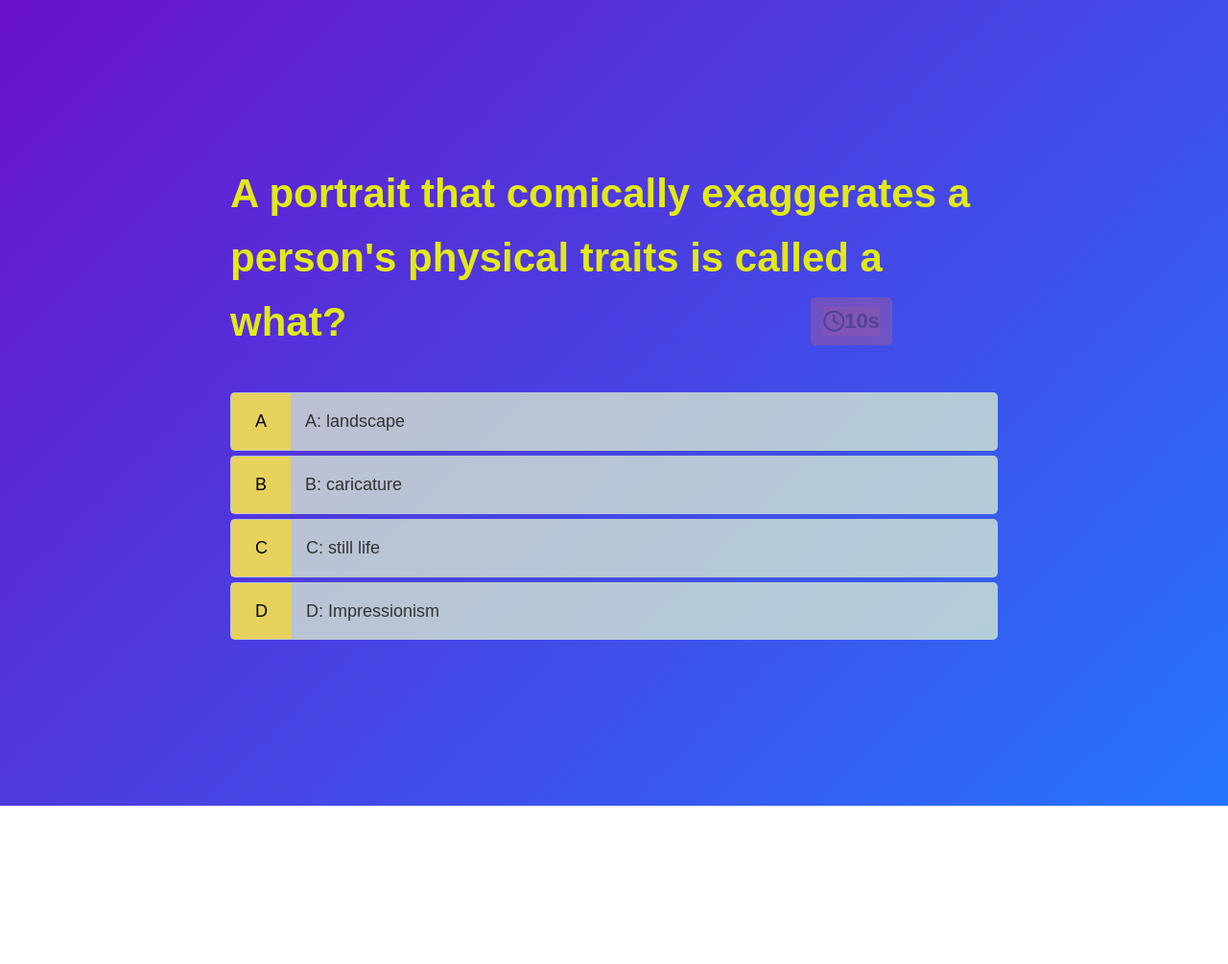
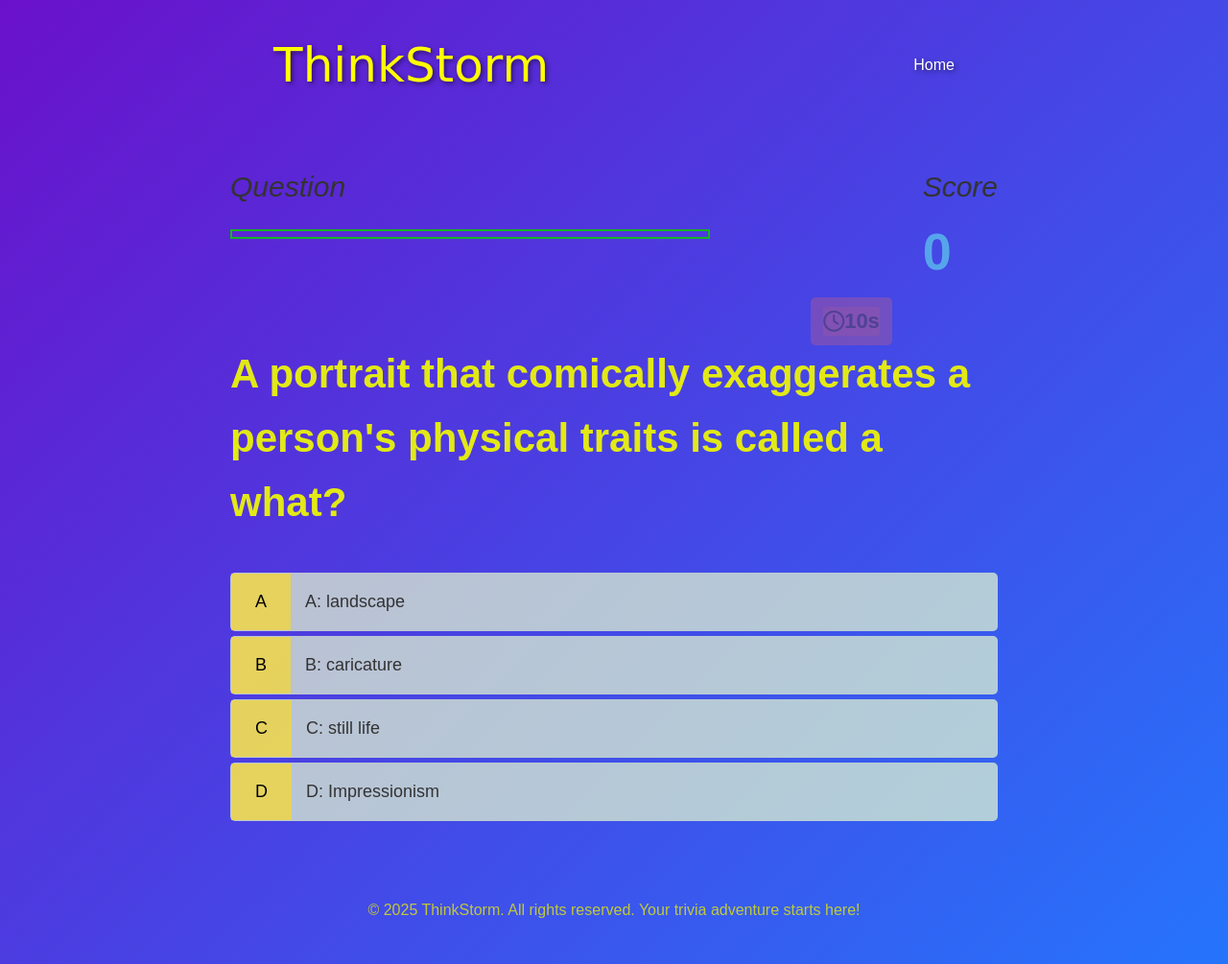
Before and after one commit to Sulaiman-Alam/Quiz-Application, a website: page Game/game.html in a window 1280 px wide. Shown: the top 1005 px of the page at 96% size. Before the commit the page ends 840 px from the top, so only its background shows below. Drawn offline with Linux system fonts and the light colour scheme.

Commit message:
Update game.html

```diff
--- a/Game/game.html
+++ b/Game/game.html
@@ -13,14 +13,42 @@
 </head>
 
 <body>
+      <!-- desktop-nav -->
+      <nav id ="desktop-nav">
+            <div class="logo"> ThinkStorm </div>
+            <div>
+                  <ul class = "nav-links">
+                        <li><a href="/Home/home.html">Home</a></li>
+                  </ul>
+            </div>
+      </nav>
       <div class="container">
             <div id="game" class="justify-center flex-column">
+                  <div id="hud">
+                        <div id="hud-item">
+                              <p id="progressText" class="hud-prefix">
+                                    Question
+                              </p>
+                              <div id="progressBar">
+                                    <div id="progressBarFull"></div>
+                              </div>
+                        </div>
+                        <div id="hud-item">
+                              <p class="hud-prefix">
+                                    Score
+                              </p>
+                              <h1 class="hud-main-text" id="score">
+                                    0
+                              </h1>
+                        </div>
+                  </div>
+
                   <div class="time-bar">
-                  <div class="timer">
-                        <i class="fa-regular fa-clock"></i>
-                        <span class="time-duration">15s</span>
+                        <div class="timer">
+                              <i class="fa-regular fa-clock"></i>
+                              <span class="time-duration">15s</span>
+                        </div>
                   </div>
-            </div>
 
                   <h2 id="question">Answer by selecting for the best choice.</h2>
                   <div class="choice-container">
@@ -40,8 +68,10 @@
                         <p class="choice-text" data-letter="D">Option 4</p>
                   </div>
             </div>
-
       </div>
+      <footer>
+        <p>&copy; 2025 ThinkStorm. All rights reserved. Your trivia adventure starts here!</p>
+      </footer>
       <script src="game.js"></script>
 </body>
 
```
